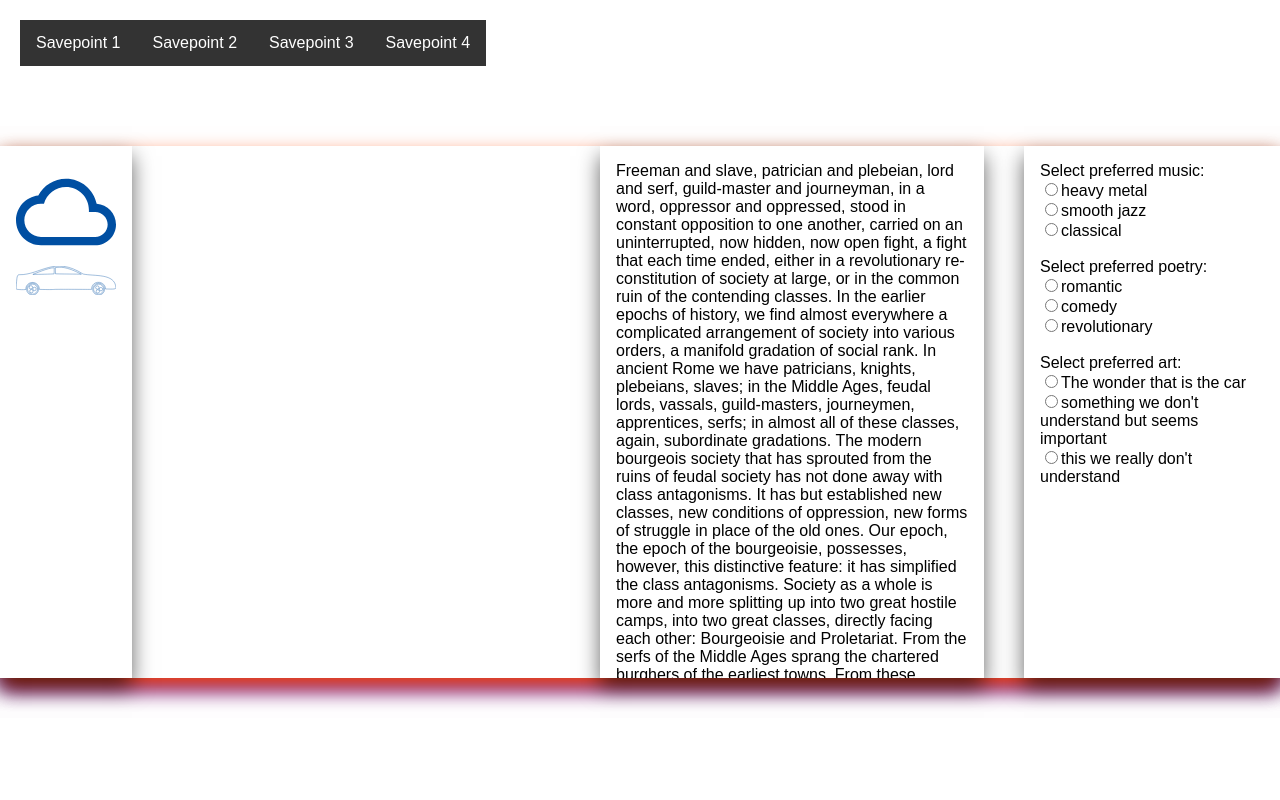
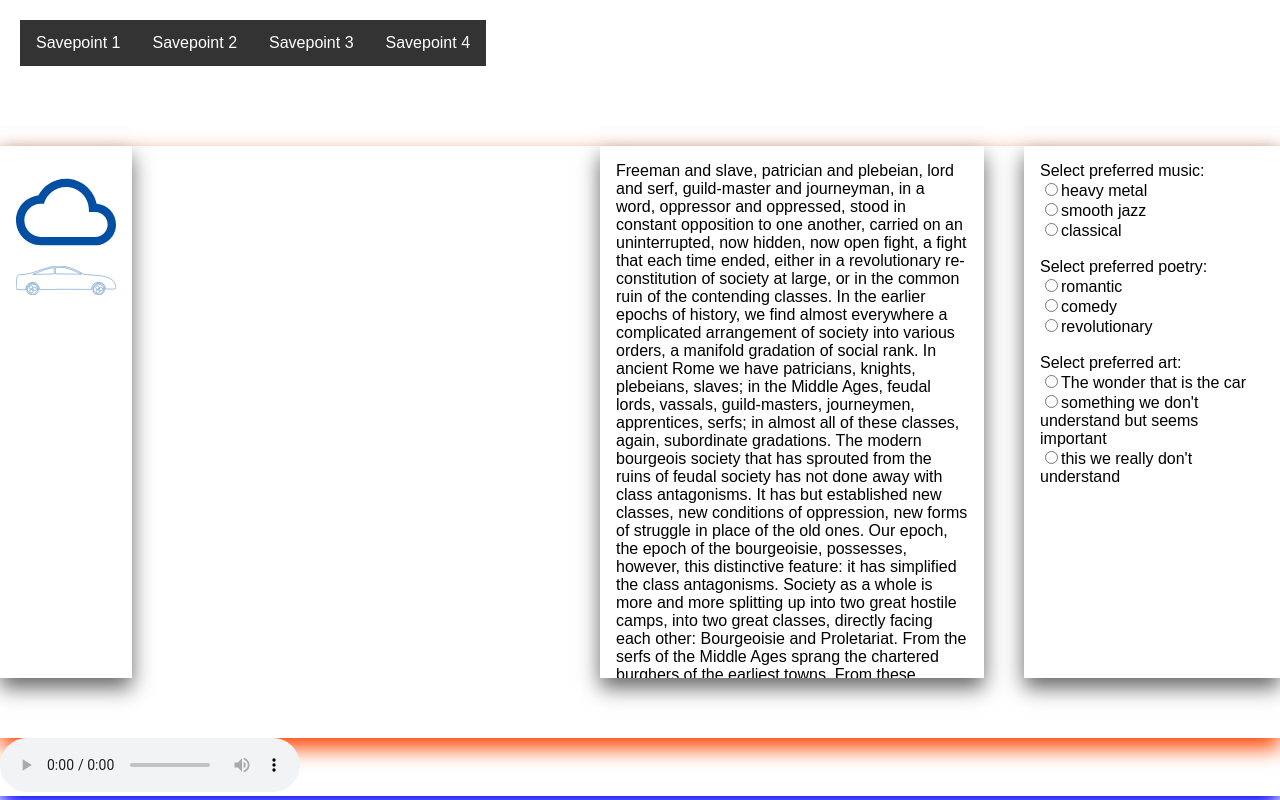
Before and after one commit to IT2810/it2810-webutvikling-h18-prosjekt-2-gruppe--57, a React (Create React App) app: page / in a window 1280 px wide. Built offline with nearby package versions, Linux system fonts and the light colour scheme.

Commit message:
fixed audio not working

```diff
--- a/src/Content.css
+++ b/src/Content.css
@@ -3,7 +3,8 @@
     grid-template-columns: auto 30% 20%;
     grid-template-rows:auto;
     grid-template-areas:
-            "viewContent poeATreeContent sidebarContent";
+            "viewContent poeATreeContent sidebarContent"
+            "musicElm musicElm musicElm";
     justify-items: start;
     grid-column-gap: 40px;
     grid-row-gap: 60px;/*
@@ -42,3 +43,8 @@
     max-height:500px;
     overflow: auto;
 }
+
+.musicElm{
+    grid-area: musicElm;
+    position: relative;
+}
--- a/src/Content.js
+++ b/src/Content.js
@@ -1,5 +1,6 @@
 import React, { Component } from 'react';
 import './Content.css';
+import jazz from "./lib/music/jazz.mp3"
 
 class Content extends Component{
     render(){
@@ -181,6 +182,9 @@ class Content extends Component{
                         </div>
                     </div>
                 </div>
+                <div className="musicElm">
+                    <audio src={jazz} controls></audio>
+                </div>
             </div>
         );
     }
--- a/src/music.js
+++ b/src/music.js
@@ -5,7 +5,7 @@ class Music extends Component {
     render() {
         return(
             <div>
-                <audio src="../lib/music/jazz.mp3" type="mp3" controls> </audio>
+                <audio src="lib/music/jazz.mp3" type="mp3" controls> </audio>
             </div>
         );
     }
```
Also changed, not shown: src/lib/figures/car.svg (renamed from lib/figures/car.svg), src/lib/text/revolution.txt (renamed from lib/text/revolution.txt), 1 other file (tests, documents, lock files or other folders).
